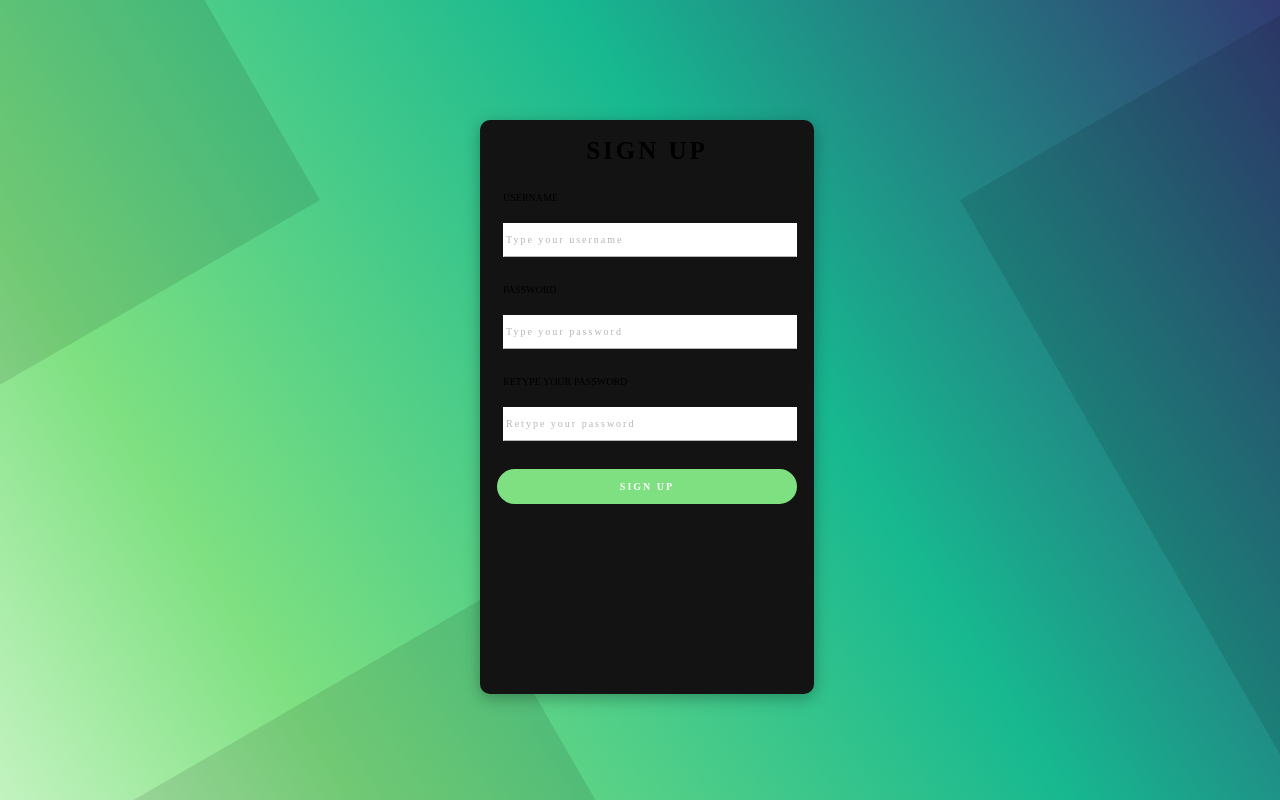
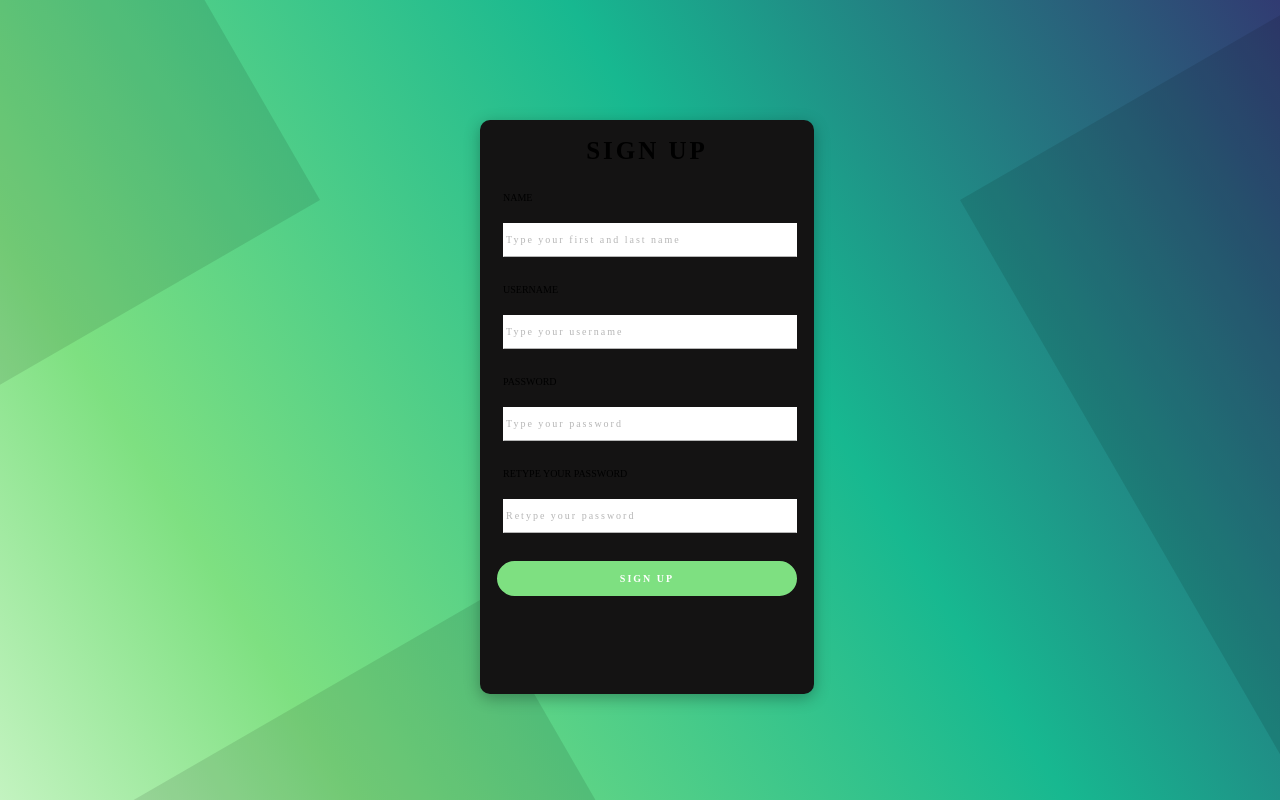
Before and after one commit to GenericP3rson/InflaTracker, a website: page Frontend/signUp.html in a window 1280 px wide. Drawn offline with Linux system fonts and the light colour scheme; a web font is replaced by a local one.

Commit message:
Wait a second

```diff
--- a/Frontend/signUp.html
+++ b/Frontend/signUp.html
@@ -55,7 +55,7 @@
             margin-top: 10px;
         }
 
-        #login > #user, #pass, #ren, label {
+        #login > #user, #pass, #ren, #name, label {
             margin-left: 5%;
             line-height: 3em;
         }
@@ -111,6 +111,10 @@
 <body>
     <div id="login">
         <div id="title">SIGN UP</div><br>
+        <label for="username">NAME</label><br>
+        <input type="text" name="name" id="name" placeholder="Type your first and last name">
+        <br>
+        <br>
         <label for="username">USERNAME</label><br>
         <input type="text" name="username" id="user" placeholder="Type your username">
         <br>
```
Also changed, not shown: Frontend/404.html (+0 -5 lines).
